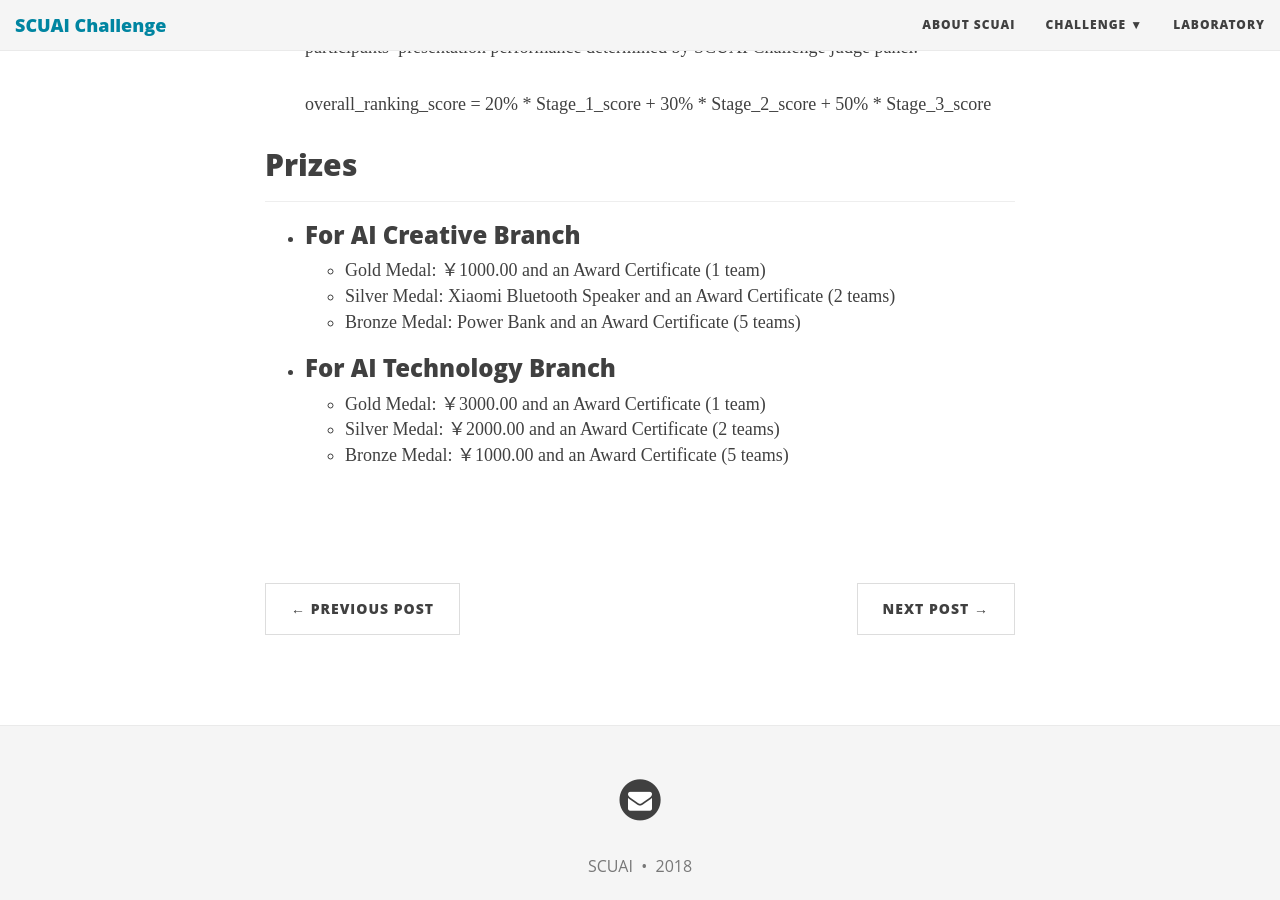
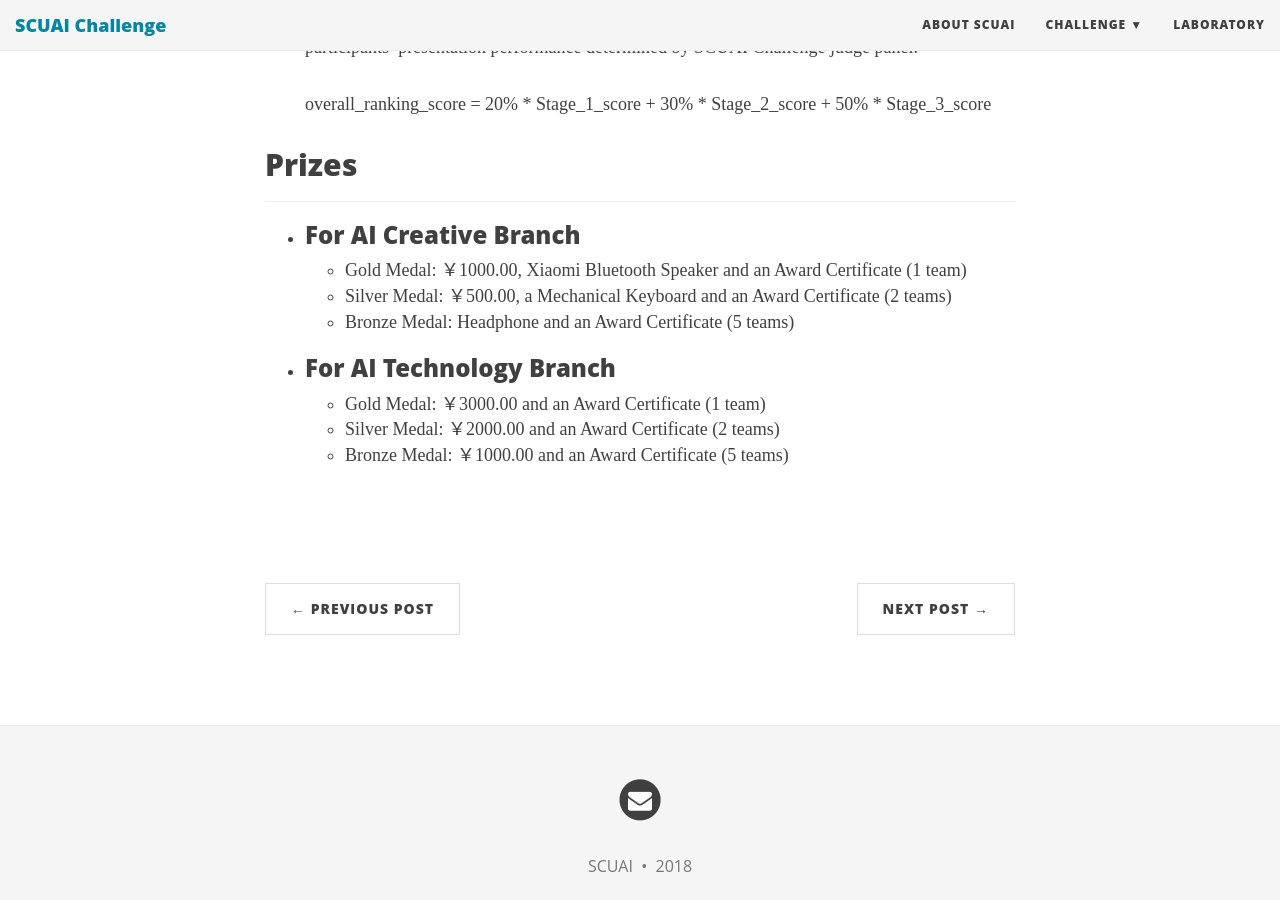
Before and after one commit to SCUAIClub/SCUAIClub.github.io, a Jekyll site: the page built from _posts/2018-10-14-challenge-bg.md, in a window 1280 px wide and 900 px high, scrolled down 4335 px. Built offline with Jekyll 4.4.1, drawn with Linux system fonts in a browser that asks for light colours; nearby versions of some CDN libraries; some web fonts are replaced.

Commit message:
update prizes

```diff
--- a/_posts/2018-10-14-challenge-bg.md
+++ b/_posts/2018-10-14-challenge-bg.md
@@ -111,9 +111,9 @@ Sichuan University undergraduate students.
 ## Prizes
 ***
 - ### For AI Creative Branch
-    - Gold Medal: ￥1000.00 and an Award Certificate (1 team)
-    - Silver Medal: Xiaomi Bluetooth Speaker and an Award Certificate (2 teams)
-    - Bronze Medal: Power Bank and an Award Certificate (5 teams)
+    - Gold Medal: ￥1000.00, Xiaomi Bluetooth Speaker and an Award Certificate (1 team)
+    - Silver Medal: ￥500.00, a Mechanical Keyboard and an Award Certificate (2 teams)
+    - Bronze Medal: Headphone and an Award Certificate (5 teams)
 
 - ### For AI Technology Branch
     - Gold Medal: ￥3000.00 and an Award Certificate (1 team)
```
